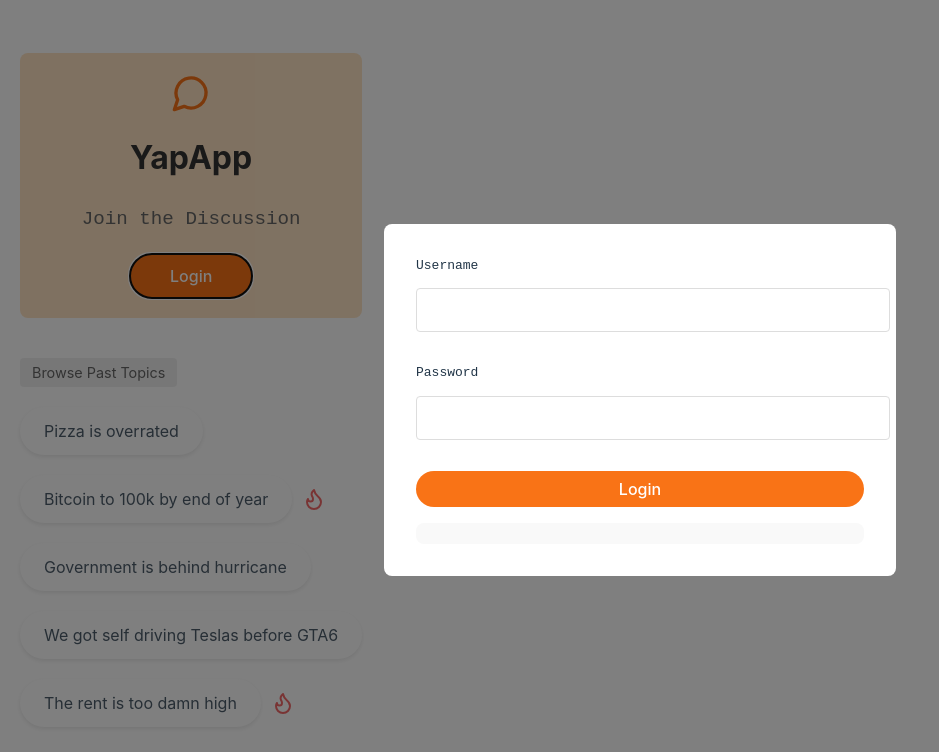
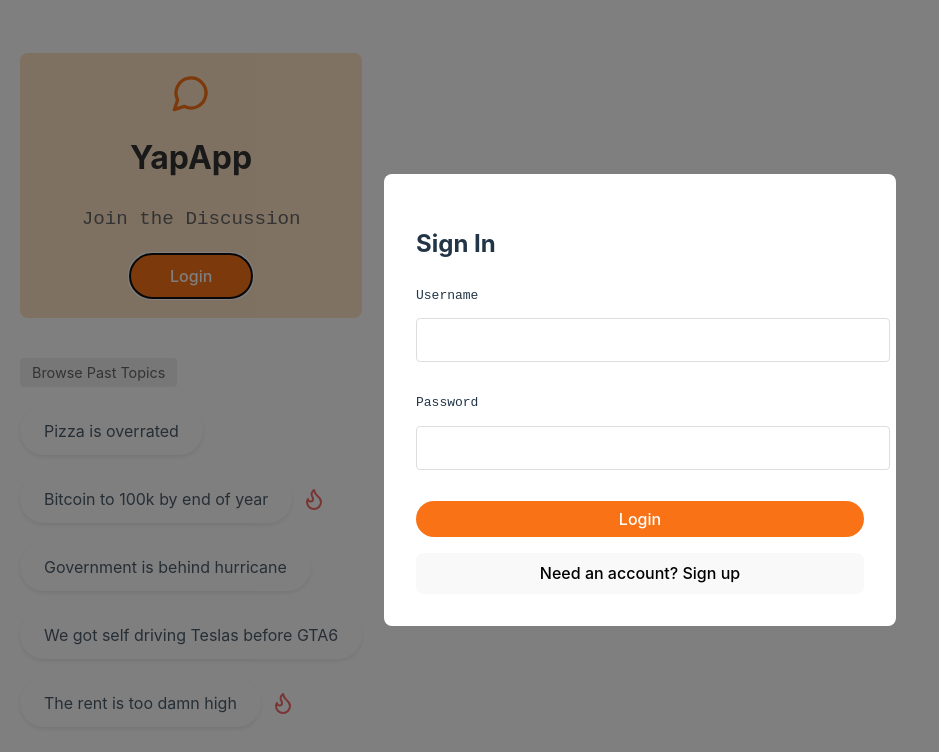
Before and after one commit to norman8823/YappApp-Frontend, a React (Vite) app: page / in a window 1280 px wide. Both pictures are taken after a click on the button "Login". Shown: the top 752 px of the page, without its empty margins (0-939 px from the left). Built offline with nearby package versions, Linux system fonts and the light colour scheme; no server answers.

Commit message:
reconstructed auth service

```diff
--- a/src/components/AuthModal.jsx
+++ b/src/components/AuthModal.jsx
@@ -1,4 +1,4 @@
-import { useState } from "react";
+import React, { useState } from "react";
 import { useNavigate } from "react-router-dom";
 import { useAuth } from "../contexts/AuthContext";
 import "../styles/AuthModal.css";
@@ -22,7 +22,7 @@
     setIsLoading(true);
 
     try {
-      // Close the modal and navigate AFTER successful auth
+      await signin(formData);
       onClose();
       navigate("/landing");
     } catch (err) {
@@ -43,6 +43,8 @@
   return (
     <div className="auth-modal-overlay">
       <div className="auth-modal">
+        <h2 className="auth-modal-title">Sign In</h2>
+
         {error && <div className="error-message">{error}</div>}
 
         <form onSubmit={handleSubmit} className="auth-form">
@@ -85,8 +87,11 @@
           <button
             type="button"
             className="toggle-auth-mode"
+            onClick={handleSignUpClick}
             disabled={isLoading}
-          ></button>
+          >
+            Need an account? Sign up
+          </button>
         </form>
       </div>
     </div>
--- a/src/services/authService.js
+++ b/src/services/authService.js
@@ -22,7 +22,7 @@
 
 export const signin = async (credentials) => {
   try {
-    const response = axios.post(`${BASE_URL}/users/sigin`, credentials);
+    const response = await axios.post(`${BASE_URL}/users/signin`, credentials);
 
     console.log("Attempting signin with:", credentials); // Debug log
 
```
Also changed, not shown: src/main.jsx (+5 -5 lines).
